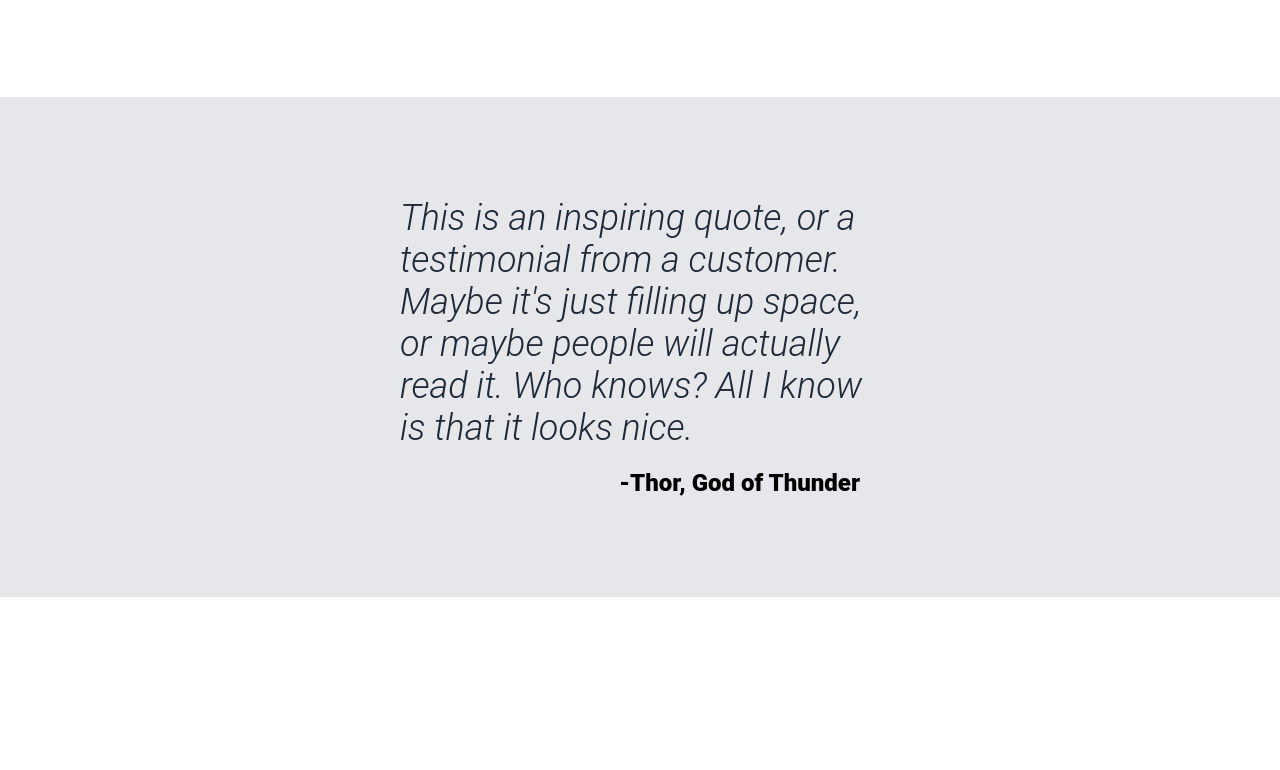
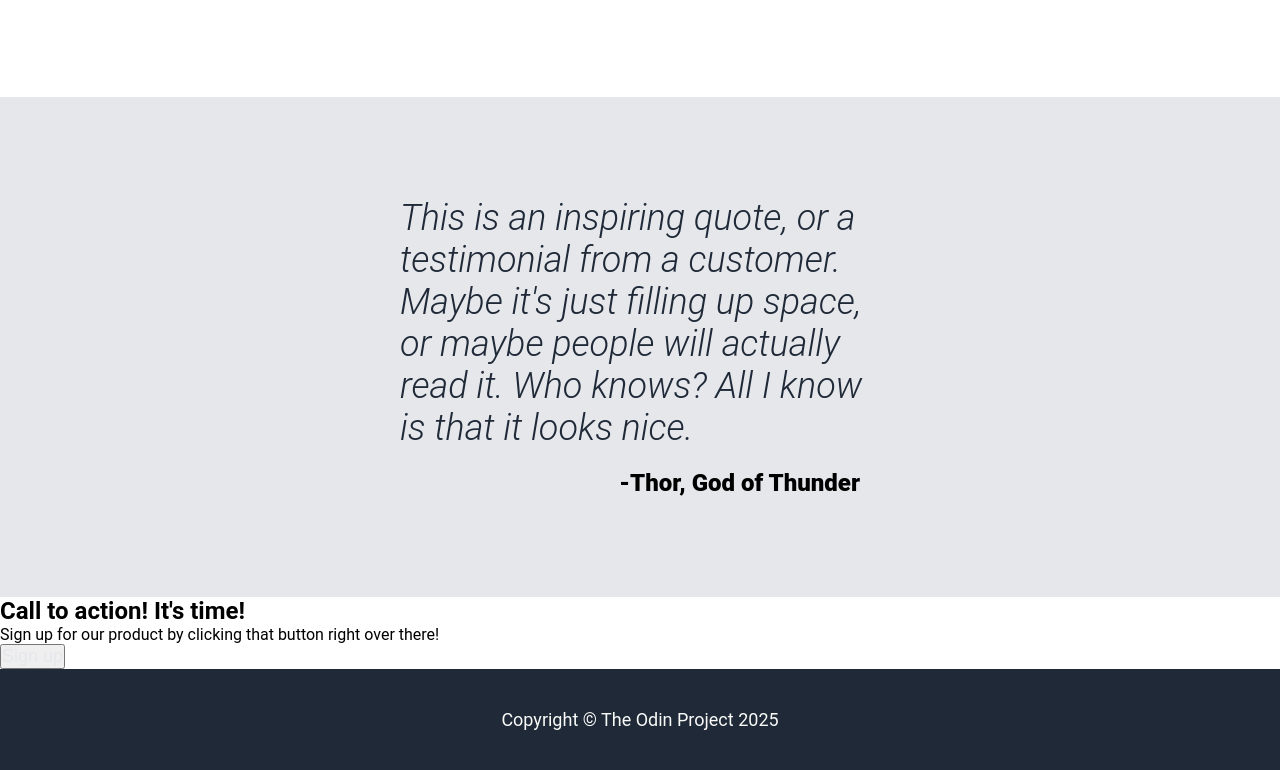
Before and after one commit to Jimmy940XD/landing-page, a plain HTML site: page index.html in a window 1280 px wide. Shown: the part 766-1536 px from the top of the page. Before the commit the page ends 1363 px from the top, so only its background shows below. Drawn offline with Linux system fonts and the light colour scheme.

Commit message:
Style the footer and start call-to-action section

```diff
--- a/index.html
+++ b/index.html
@@ -81,10 +81,16 @@
         </div>
     </div>
     <div class="call-to-action">
-
+        <div>
+            <div>
+                <h2>Call to action! It's time!</h2>
+                <p>Sign up for our product by clicking that button right over there!</p>
+            </div>
+            <button class="sign-up">Sign up</button>
+        </div>
     </div>
     <div class="footer">
-
+        Copyright © The Odin Project 2025
     </div>
 </body>
 </html>
--- a/styles.css
+++ b/styles.css
@@ -148,3 +148,11 @@ body {
     padding-right: 20px;
     font-size: x-large;
 }
+
+.footer {
+    display: flex;
+    justify-content: center;
+    align-items: center;
+    padding: 40px;
+    font-size: large;
+}
```
